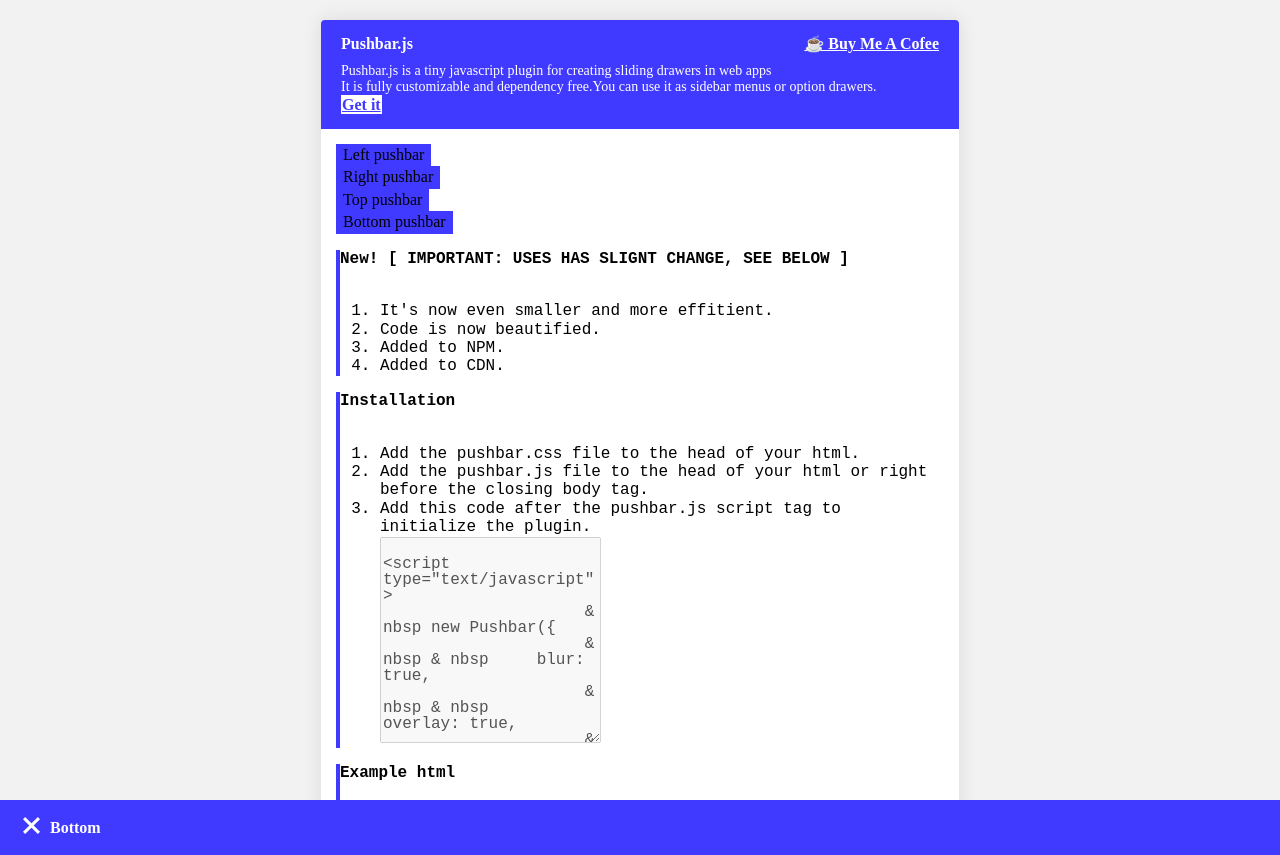
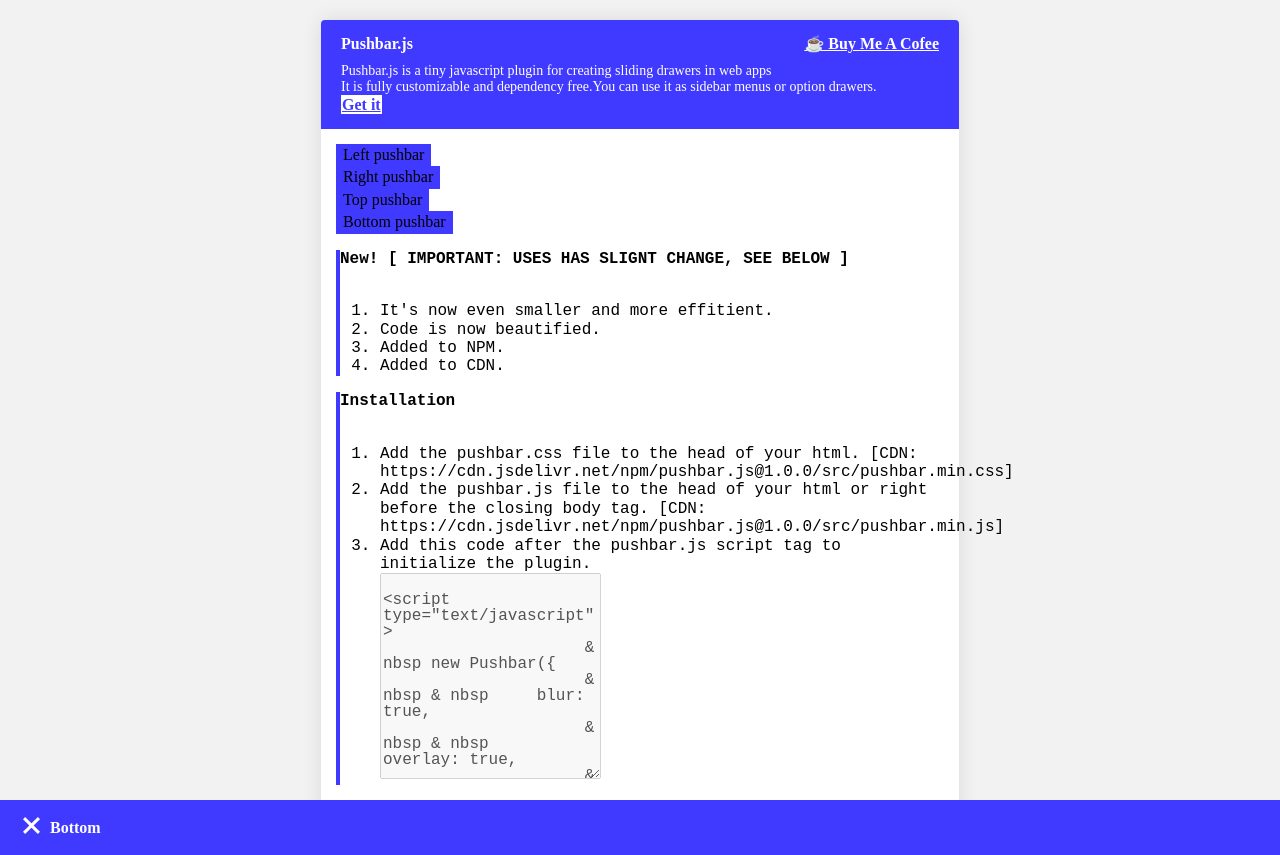
Before and after one commit to oncebot/pushbar.js, a website: page index.html in a window 1280 px wide. Shown: the top 855 px of the page. Drawn offline with nearby package versions, Linux system fonts and the light colour scheme; a small style sheet from the web is missing.

Commit message:
added CDN links

```diff
--- a/index.html
+++ b/index.html
@@ -78,8 +78,8 @@
 						<br>
 						<br>
 						<ol>
-							<li>Add the pushbar.css file to the head of your html.</li>
-							<li>Add the pushbar.js file to the head of your html or right before the closing body tag.</li>
+							<li>Add the pushbar.css file to the head of your html. [CDN: https://cdn.jsdelivr.net/npm/pushbar.js@1.0.0/src/pushbar.min.css]</li>
+							<li>Add the pushbar.js file to the head of your html or right before the closing body tag. [CDN: https://cdn.jsdelivr.net/npm/pushbar.js@1.0.0/src/pushbar.min.js]</li>
 							<li>Add this code after the pushbar.js script tag to initialize the plugin.<br>
 
 							<textarea disabled>
```
Also changed, not shown: README.md.
